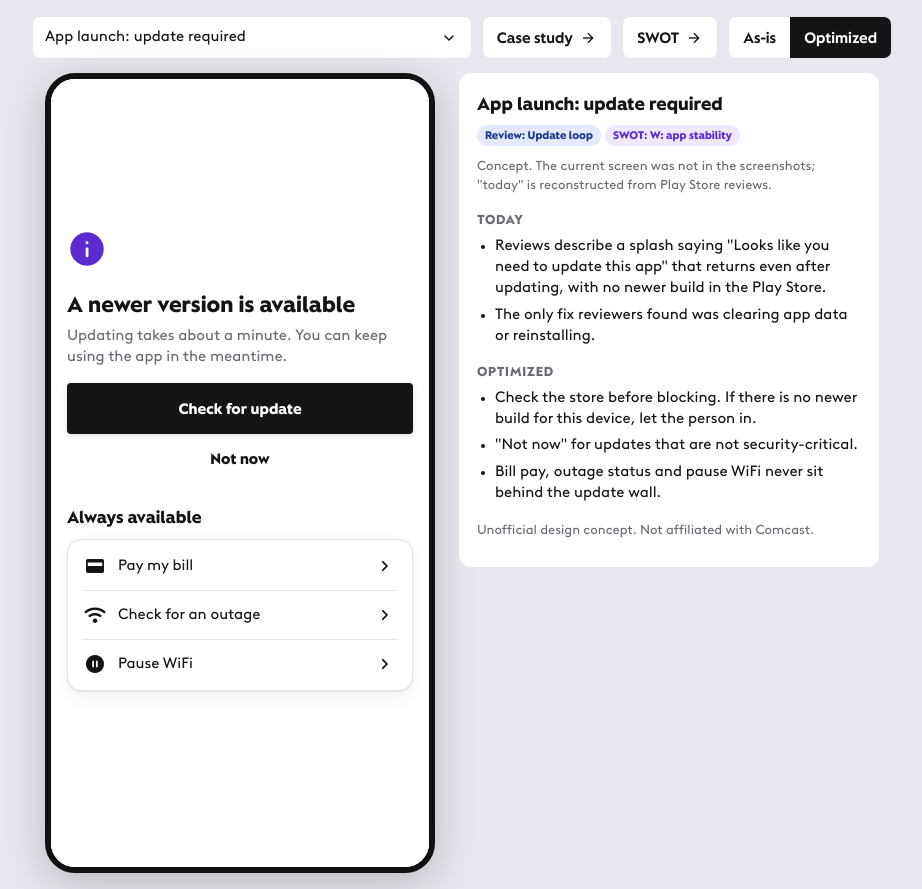
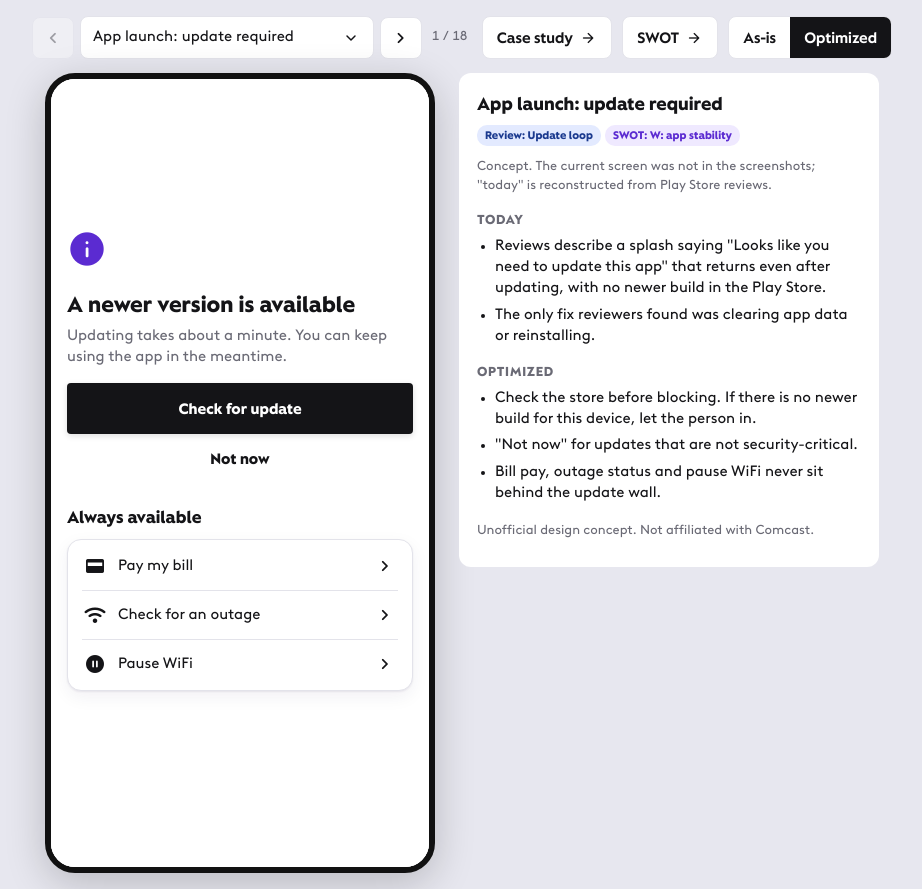
Before and after one commit to ruthrajan-lang/hello, a plain HTML site: page shield-concept/index.html in a window 1280 px wide. Shown: the whole page, without its empty margins (178-1100 px from the left). Drawn offline with nearby package versions, Linux system fonts and the light colour scheme.

Commit message:
Prototype: previous/next arrows and arrow keys to step through screens
Co-Authored-By: Claude Opus 5.5 <noreply@anthropic.com>
Claude-Session: https://claude.ai/code/session_01FsJBcgKZ47psuNRpxKhfFD

```diff
--- a/shield-concept/index.html
+++ b/shield-concept/index.html
@@ -12,7 +12,11 @@ body{font:15px/1.42 "Xfinity Brown","DM Sans",system-ui,sans-serif;color:var(--i
 button,select{font:inherit;color:inherit}button{cursor:pointer;border:0;background:none;text-align:left}
 .wrap{max-width:860px;margin:auto}
 .bar{display:flex;gap:10px;flex-wrap:wrap;margin-bottom:14px}
-.bar select{flex:1;min-width:200px;padding:10px;border:1px solid var(--line);border-radius:8px;background:#fff}
+.step{flex:1;min-width:260px;display:flex;gap:6px;align-items:center}
+.step button{flex:none;width:42px;height:42px;display:grid;place-items:center;background:#fff;border:1px solid var(--line);border-radius:8px;color:var(--ink);cursor:pointer}
+.step button:disabled{opacity:.35;cursor:default}
+.step .pos{flex:none;font-size:13px;color:var(--mut,#6b6b76);min-width:44px;text-align:center;font-variant-numeric:tabular-nums}
+.bar select{flex:1;min-width:0;padding:10px;border:1px solid var(--line);border-radius:8px;background:#fff}
 .seg{display:flex;background:#fff;border:1px solid var(--line);border-radius:8px;overflow:hidden}
 .seg button{padding:10px 14px;font-weight:500}.seg .on{background:var(--ink);color:#fff}
 .stage{display:flex;gap:24px;flex-wrap:wrap;justify-content:center;align-items:flex-start}
@@ -115,7 +119,7 @@ section.lock{background:radial-gradient(circle at 70% 10%,#6d3be0,transparent 55
 .m-asis .o,.m-opt .a{display:none!important}
 </style></head>
 <body class="m-opt"><div class="wrap">
-<div class="bar"><select id="sel" aria-label="Screen"></select><a href="case-study/">Case study<span class="ms" aria-hidden="true">arrow_forward</span></a><a href="swot/">SWOT<span class="ms" aria-hidden="true">arrow_forward</span></a><div class="seg" id="mode"><button data-m="asis">As-is</button><button data-m="opt" class="on">Optimized</button></div></div>
+<div class="bar"><div class="step"><button id="prev" aria-label="Previous screen" title="Previous screen (←)"><span class="ms" aria-hidden="true">chevron_left</span></button><select id="sel" aria-label="Screen"></select><button id="next" aria-label="Next screen" title="Next screen (→)"><span class="ms" aria-hidden="true">chevron_right</span></button><span class="pos" id="pos" aria-live="polite"></span></div><a href="case-study/">Case study<span class="ms" aria-hidden="true">arrow_forward</span></a><a href="swot/">SWOT<span class="ms" aria-hidden="true">arrow_forward</span></a><div class="seg" id="mode"><button data-m="asis">As-is</button><button data-m="opt" class="on">Optimized</button></div></div>
 <div class="stage"><div class="phone"><div id="scr">
 
 <section id="update" class="w"><div class="bd w" style="display:grid;align-content:center;gap:6px">
@@ -361,5 +365,11 @@ document.addEventListener('change',e=>{if(e.target.id==='sel'){stack=[];go(e.tar
 function nfReset(){nfD.hidden=true;nf.hidden=false;nf.style.animation='none';nf.offsetHeight;nf.style.animation=''}
 $('#cmp').innerHTML='<tr><th></th><th>WiFi Shield<small>Your plan · included</small></th><th>Shield Select<small>$15/mo</small></th></tr>'+[['Network security',1],['Family Settings',1],['WiFi Motion alerts',1],['Indoor camera',0],['Person, pet, vehicle and package detection',0],['Door and window sensor',0],['Cloud video history',0],['Tap for emergency help',0]].map(r=>`<tr><td>${r[0]}</td><td><i data-i="${r[1]?'check':'dash'}" style="color:${r[1]?'var(--ok)':'#b0b0bb'}"></i></td><td><i data-i="check" style="color:var(--p)"></i></td></tr>`).join('');
 $('#pvF').innerHTML=[['walk','WiFi Motion','That something moved, when, and near which device.','Video, audio, or who it was.'],['shwifi','CyberSecure','Which sites and devices were blocked as threats.','The content of pages, messages or passwords.'],['person','Family Settings','Which devices are paused and their schedules.','Messages, photos or anything inside apps.'],['cam','Camera (Shield Select)','Clips recorded when motion triggers, and their labels.','Anything while the camera is switched off in the app.']].map(f=>`<div class="card"><div class="row"><i data-i="${f[0]}"></i><b>${f[1]}</b></div><div class="two sm"><div class="y"><b>We see</b>${f[2]}</div><div class="n"><b>We don't see</b>${f[3]}</div></div></div>`).join('');
+// Previous / next arrows step through the screen list; left and right arrow keys do the same.
+const goBase=go;go=function(...a){goBase(...a);updStep()};
+function updStep(){const k=Object.keys(N),i=k.indexOf($('#sel').value);$('#prev').disabled=i<=0;$('#next').disabled=i<0||i>=k.length-1;$('#pos').textContent=i<0?'':`${i+1} / ${k.length}`}
+function step(d){const k=Object.keys(N),i=k.indexOf($('#sel').value),j=Math.min(k.length-1,Math.max(0,i+d));if(j!==i){stack=[];go(k[j],false)}}
+$('#prev').addEventListener('click',()=>step(-1));$('#next').addEventListener('click',()=>step(1));
+document.addEventListener('keydown',e=>{if(e.altKey||e.ctrlKey||e.metaKey||/^(INPUT|TEXTAREA|SELECT)$/.test(e.target.tagName)||e.target.isContentEditable)return;if(e.key==='ArrowLeft'){step(-1);e.preventDefault()}if(e.key==='ArrowRight'){step(1);e.preventDefault()}});
 ico(document);const h0=location.hash.slice(1);go(N[h0]?h0:'update',false);
 </script></body></html>
```
